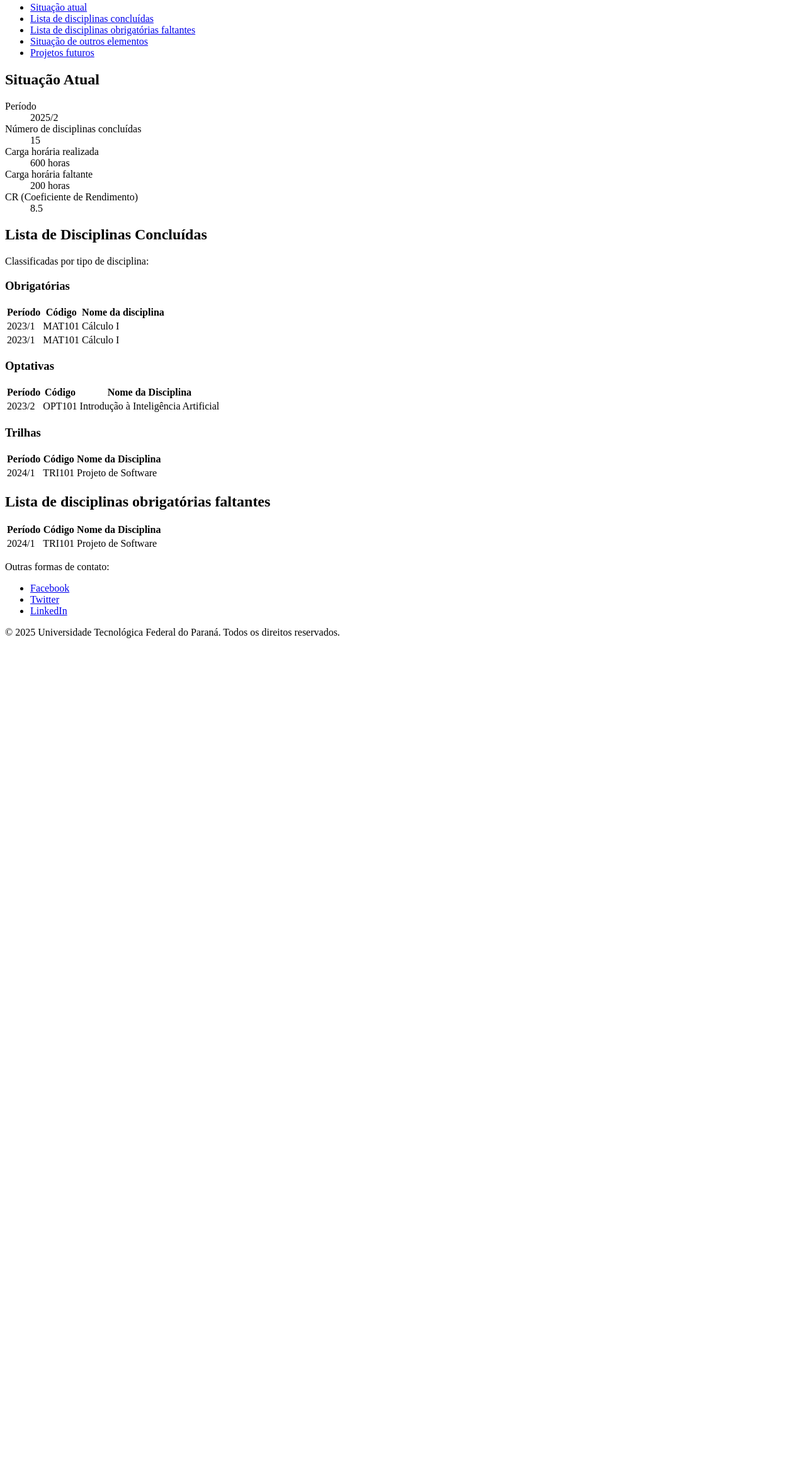
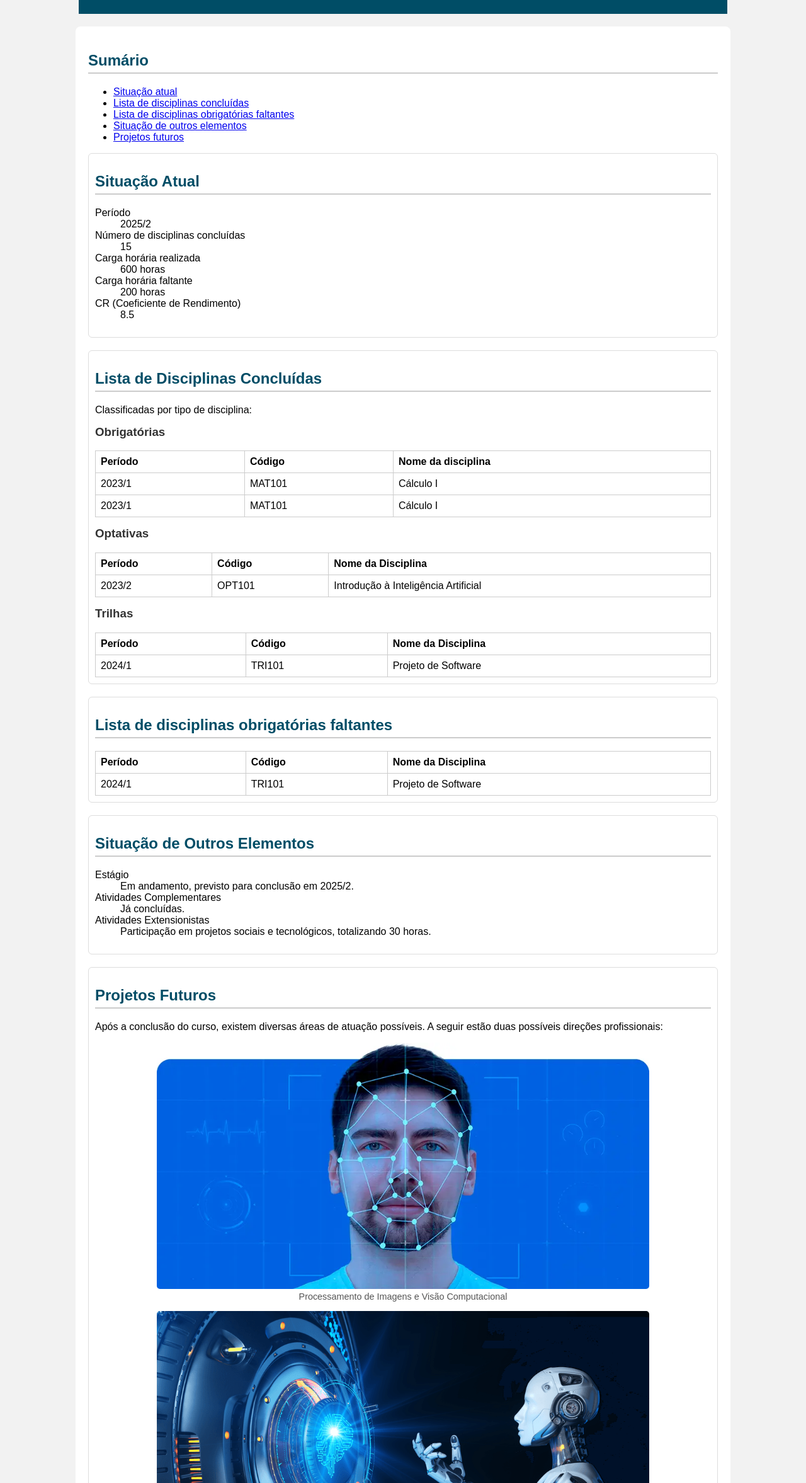
Before and after one commit to JulianoHiroi/padroes-web-exercicios, a plain HTML site: page tarefa1/index.html in a window 1280 px wide. Shown: the part 446-2800 px from the top of the page at 63% size. Before the commit the page ends 1475 px from the top, so only its background shows below. Drawn offline with Linux system fonts and the light colour scheme.

Commit message:
Atualizei formato

```diff
--- a/tarefa1/index.html
+++ b/tarefa1/index.html
@@ -4,6 +4,7 @@
     <meta charset="UTF-8">
     <meta name="viewport" content="width=device-width, initial-scale=1.0">
     <title>Tarefa 1</title>
+    <link rel="stylesheet" href="styles.css">
 </head>
 <body>
   <header>
@@ -143,8 +144,30 @@ Paraná">UTFPR</abbr></dd>
             </tbody>
         </table>
     </section>
-    <section id="SituacaoOutrosElementos">
+       <section id="SituacaoOutrosElementos">
+      <h2>Situação de Outros Elementos</h2>
+      <dl>
+        <dt>Estágio</dt>
+        <dd>Em andamento, previsto para conclusão em 2025/2.</dd>
 
+        <dt>Atividades Complementares</dt>
+        <dd>Já concluídas.</dd>
+
+        <dt>Atividades Extensionistas</dt>
+        <dd>Participação em projetos sociais e tecnológicos, totalizando 30 horas.</dd>
+      </dl>
+    </section>
+    <section id="ProjetosFuturos">
+      <h2>Projetos Futuros</h2>
+      <p>Após a conclusão do curso, existem diversas áreas de atuação possíveis. A seguir estão duas possíveis direções profissionais:</p>
+      <figure>
+        <img src="visaoComputacional.webp" alt="Imagem ilustrativa de visão computacional com elementos tecnológicos">
+        <figcaption>Processamento de Imagens e Visão Computacional</figcaption>
+      </figure>
+      <figure>
+        <img src="IA.png" alt="Representação de inteligência artificial com ícones tecnológicos">
+        <figcaption>Área de inteligência artificial, aplicando aprendizado de máquina em problemas reais.</figcaption>
+      </figure>
     </section>
   </main>
 <footer>
--- /dev/null
+++ b/tarefa1/styles.css
@@ -0,0 +1,161 @@
+/* estilo_tarefa1.css (versão mais simples, nível estudante) */
+
+/* Fonte geral */
+body {
+  font-family: Arial, Helvetica, sans-serif;
+  margin: 20px;
+  padding: 0;
+  background-color: #f2f2f2;
+}
+
+/* Ajustar largura conforme tela */
+main, header, footer {
+  max-width: 1000px;
+  margin: auto;
+}
+
+/* Cabeçalho */
+header {
+  background-color: #004d66;
+  color: white;
+  text-align: center;
+  padding: 15px;
+  margin-bottom: 20px;
+}
+
+header h1 {
+  font-size: 2em;
+  margin: 10px 0;
+}
+
+header strong {
+  font-weight: bold;
+}
+
+header a {
+  color: yellow;
+  text-decoration: none;
+}
+
+header img.logo {
+  width: 80px;
+  display: block;
+  margin: auto;
+}
+
+/* Corpo */
+main {
+  text-align: left;
+  background-color: white;
+  padding: 20px;
+  border-radius: 8px;
+}
+
+main h2 {
+  color: #004d66;
+  border-bottom: 2px solid #ccc;
+  padding-bottom: 5px;
+  margin-top: 20px;
+}
+
+main h3 {
+  color: #333;
+  margin-top: 15px;
+}
+
+section {
+  margin-bottom: 20px;
+  padding: 10px;
+  border: 1px solid #ddd;
+  border-radius: 6px;
+}
+
+/* Tabelas */
+table {
+  width: 100%;
+  border-collapse: collapse;
+  margin-top: 10px;
+}
+
+table, th, td {
+  border: 1px solid #ccc;
+}
+
+th, td {
+  padding: 8px;
+  text-align: left;
+}
+
+/* Lista numerada em romanos */
+ol {
+  list-style-type: upper-roman;
+}
+
+/* Representação gráfica da CH */
+.ch-bar {
+  height: 20px;
+  background-color: #ddd;
+  border-radius: 10px;
+  overflow: hidden;
+  margin-top: 10px;
+}
+
+.ch-bar .done {
+  height: 100%;
+  background-color: #4CAF50;
+  width: 75%; /* exemplo */
+}
+
+.ch-values {
+  display: flex;
+  justify-content: space-between;
+  font-size: 0.9em;
+  margin-top: 5px;
+}
+
+/* Figuras */
+figure {
+  text-align: center;
+  margin: 15px 0;
+}
+
+figure img {
+  width: 80%;
+  border-radius: 5px;
+}
+
+figure figcaption {
+  font-size: 0.9em;
+  color: #555;
+}
+
+/* Tema do projeto em caixa alta */
+.project-theme {
+  text-transform: uppercase;
+  font-weight: bold;
+}
+
+/* Rodapé */
+footer {
+  background-color: #333;
+  color: white;
+  text-align: center;
+  padding: 15px;
+  border-radius: 8px;
+  margin-top: 20px;
+}
+
+footer ul {
+  list-style: none;
+  padding: 0;
+}
+
+footer ul li {
+  display: inline;
+  margin: 0 10px;
+}
+
+footer a {
+  color: white;
+  text-decoration: none;
+}
```
Also changed, not shown: tarefa1/IA.png (added), tarefa1/style.css (deleted), tarefa1/visaoComputacional.webp (added).
